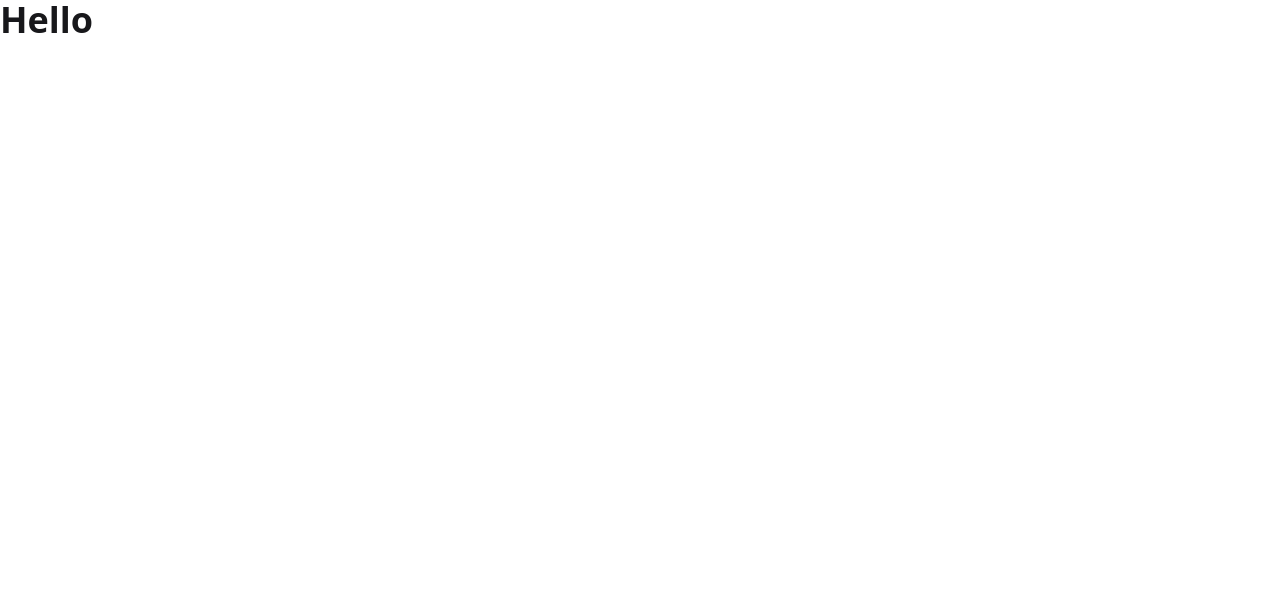
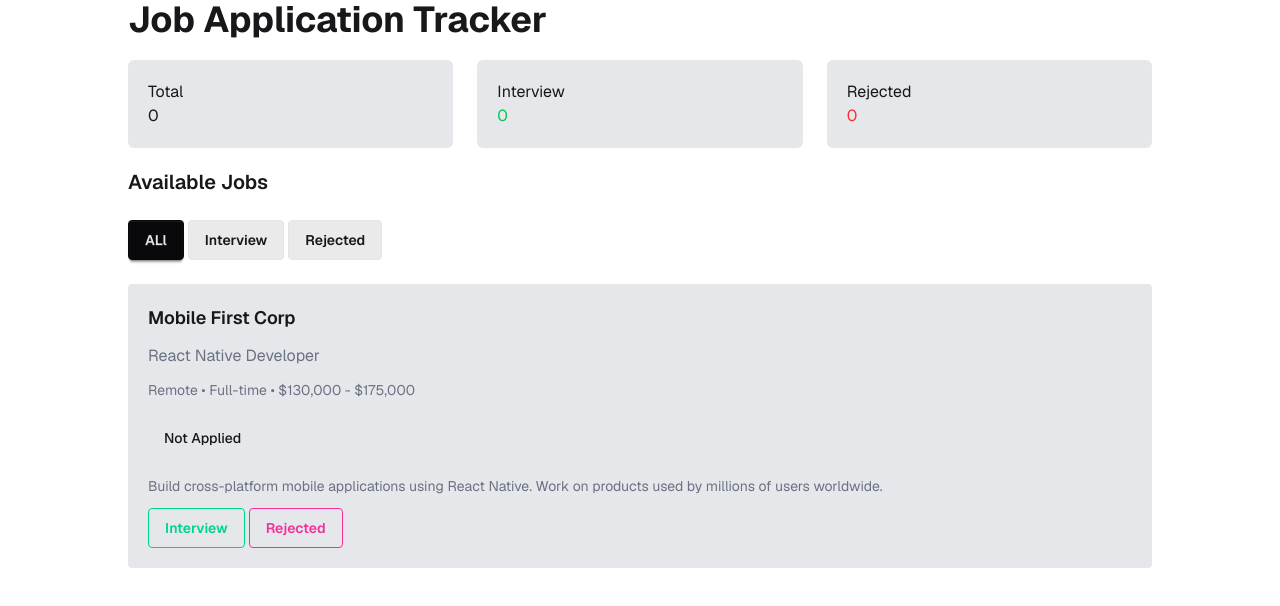
Before and after one commit to farhansadiktanam/B13-forth-assignment, a plain HTML site: page index.html in a window 1280 px wide. Drawn offline with nearby package versions, Linux system fonts and the light colour scheme.

Commit message:
first card completed

```diff
--- a/index.html
+++ b/index.html
@@ -3,15 +3,74 @@
   <head>
     <meta charset="UTF-8" />
     <meta name="viewport" content="width=device-width, initial-scale=1.0" />
-    <title>Document</title>
+    <title>Job Application Tracker</title>
+    <!-- Google Fonts -->
+    <link rel="preconnect" href="https://fonts.googleapis.com" />
+    <link rel="preconnect" href="https://fonts.gstatic.com" crossorigin />
+    <link
+      href="https://fonts.googleapis.com/css2?family=Geist:wght@100..900&display=swap"
+      rel="stylesheet"
+    />
+    <!-- Tailwind + DaisyUI -->
     <link
       href="https://cdn.jsdelivr.net/npm/daisyui@5"
       rel="stylesheet"
       type="text/css"
     />
     <script src="https://cdn.jsdelivr.net/npm/@tailwindcss/browser@4"></script>
+
+    <style>
+      * {
+        font-family: "Geist", sans-serif;
+      }
+    </style>
   </head>
   <body>
-    <h2 class="text-4xl font-bold">Hello</h2>
+    <header class="max-w-5xl mx-auto space-y-5">
+      <h2 class="text-4xl font-bold">Job Application Tracker</h2>
+      <div class="grid grid-cols-3 gap-6">
+        <div class="bg-gray-200 p-5 rounded-md">
+          <p>Total</p>
+          <p id="total">0</p>
+        </div>
+        <div class="bg-gray-200 p-5 rounded-md">
+          <p>Interview</p>
+          <p id="interview" class="text-green-500">0</p>
+        </div>
+        <div class="bg-gray-200 p-5 rounded-md">
+          <p>Rejected</p>
+          <p id="rejected" class="text-red-500">0</p>
+        </div>
+      </div>
+    </header>
+
+    <main class="max-w-5xl mx-auto space-y-6 mt-5">
+      <h2 class="font-semibold text-xl">Available Jobs</h2>
+
+      <div>
+        <button id="btn-all" class="btn btn-neutral">ALl</button>
+        <button id="btn-interview" class="btn btn-soft">Interview</button>
+        <button id="btn-rejected" class="btn btn-soft">Rejected</button>
+      </div>
+
+      <section>
+        <div class="space-y-3 bg-gray-200 rounded-sm p-5">
+          <h2 class="text-lg font-semibold">Mobile First Corp</h2>
+          <p class="text-gray-500">React Native Developer</p>
+          <p class="text-sm text-gray-500">
+            Remote • Full-time • $130,000 - $175,000
+          </p>
+          <h2 class="font-medium text-sm p-4">Not Applied</h2>
+          <p class="text-sm text-gray-500">
+            Build cross-platform mobile applications using React Native. Work on
+            products used by millions of users worldwide.
+          </p>
+          <div>
+            <button class="btn btn-outline btn-success">Interview</button>
+            <button class="btn btn-outline btn-secondary">Rejected</button>
+          </div>
+        </div>
+      </section>
+    </main>
   </body>
 </html>
```
